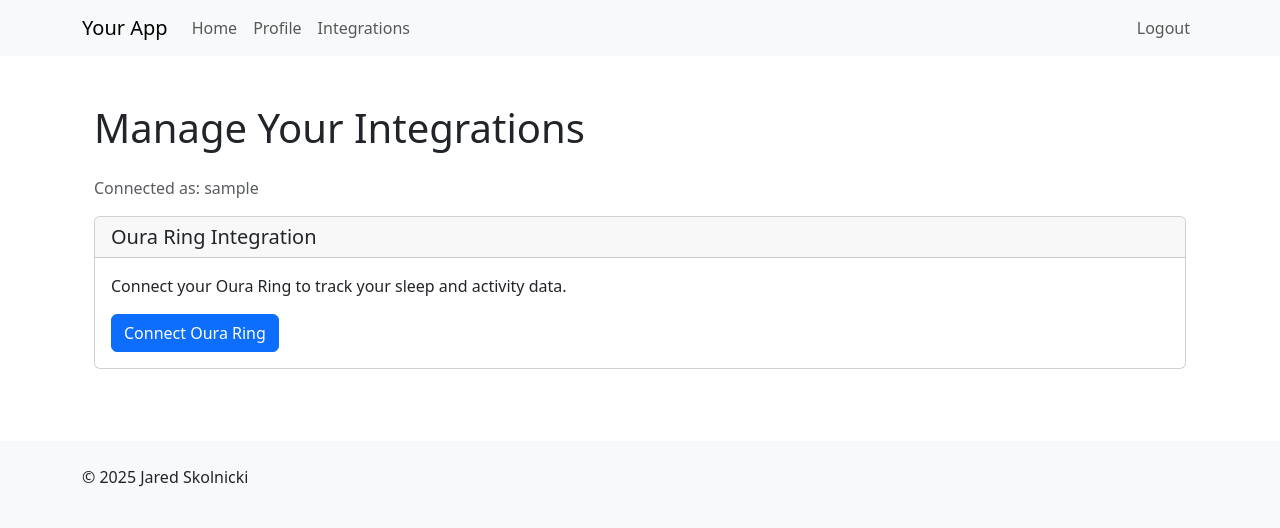
After one commit to jskolnicki/personal-health-dashboard, a Flask app: page /integrations in a window 1280 px wide. The commit adds this page. Shown: the top 528 px of the page. Run offline with Flask 3, Linux system fonts and the light colour scheme; the visitor is signed in with stand-in values (Sample User, id 1).

Commit message:
feat: Add Oura Ring OAuth integration (#8)

```diff
--- a/app/__init__.py
+++ b/app/__init__.py
@@ -39,6 +39,9 @@ def create_app(config_object=Config):
     from app.blueprints.auth.routes import auth_bp
     app.register_blueprint(auth_bp)
 
+    from app.blueprints.integrations.routes import integrations_bp
+    app.register_blueprint(integrations_bp)
+
     # from app.blueprints.journal.routes import journal_bp
     # app.register_blueprint(journal_bp)
 
--- /dev/null
+++ b/app/blueprints/integrations/routes.py
@@ -0,0 +1,112 @@
+# app/blueprints/integrations/routes.py
+from flask import Blueprint, render_template, redirect, url_for, request, current_app, flash
+from flask_login import login_required, current_user
+from app.extensions import db
+from database.models import UserIntegrations
+import requests
+from datetime import datetime
+import os
+
+integrations_bp = Blueprint('integrations', __name__, template_folder='templates')
+
+OURA_AUTH_URL = "https://cloud.ouraring.com/oauth/authorize"
+OURA_TOKEN_URL = "https://api.ouraring.com/oauth/token"
+
+# Make sure routes require login
+@integrations_bp.route('/integrations')
+@login_required
+def index():
+    """Only show integrations for logged-in users"""
+    """Show available integrations and their status"""
+    integrations = UserIntegrations.query.filter_by(user_id=current_user.user_id).all()
+    oura_integration = next((i for i in integrations if i.integration_type == 'oura'), None)
+
+    return render_template(
+        'index.html',
+        oura_integration=oura_integration
+    )
+
+@integrations_bp.route('/integrations/oura/connect')
+@login_required
+def connect_oura():
+    """Initiate Oura OAuth flow"""
+    client_id = os.getenv('OURA_CLIENT_ID')
+    redirect_uri = url_for('integrations.oura_callback', _external=True)
+
+    params = {
+        'client_id': client_id,
+        'redirect_uri': redirect_uri,
+        'response_type': 'code',
+        'state': 'your_state_here'  # In production, use a secure random state
+    }
+
+    auth_url = f"{OURA_AUTH_URL}?{'&'.join(f'{k}={v}' for k, v in params.items())}"
+    return redirect(auth_url)
+
+@integrations_bp.route('/integrations/oura/callback')
+@login_required
+def oura_callback():
+    """Handle Oura OAuth callback"""
+    error = request.args.get('error')
+    if error:
+        flash(f'Error connecting to Oura: {error}', 'error')
+        return redirect(url_for('integrations.index'))
+
+    code = request.args.get('code')
+    if not code:
+        flash('No authorization code received from Oura', 'error')
+        return redirect(url_for('integrations.index'))
+
+    # Exchange code for token
+    try:
+        token_response = requests.post(OURA_TOKEN_URL, data={
+            'grant_type': 'authorization_code',
+            'code': code,
+            'client_id': os.getenv('OURA_CLIENT_ID'),
+            'client_secret': os.getenv('OURA_CLIENT_SECRET'),
+            'redirect_uri': url_for('integrations.oura_callback', _external=True)
+        })
+        token_response.raise_for_status()
+        token_data = token_response.json()
+
+        # Store the access token
+        integration = UserIntegrations.query.filter_by(
+            user_id=current_user.user_id,
+            integration_type='oura'
+        ).first()
+
+        if integration:
+            integration.set_credentials({'api_key': token_data['access_token']})
+            integration.status = 'active'
+            integration.updated_at = datetime.utcnow()
+        else:
+            integration = UserIntegrations(
+                user_id=current_user.user_id,
+                integration_type='oura',
+                credentials={'api_key': token_data['access_token']}
+            )
+            db.session.add(integration)
+
+        db.session.commit()
+        flash('Successfully connected to Oura Ring!', 'success')
+
+    except requests.exceptions.RequestException as e:
+        flash(f'Error exchanging code for token: {str(e)}', 'error')
+
+    return redirect(url_for('integrations.index'))
+
+@integrations_bp.route('/integrations/oura/disconnect', methods=['POST'])
+@login_required
+def disconnect_oura():
+    """Remove Oura Ring integration"""
+    integration = UserIntegrations.query.filter_by(
+        user_id=current_user.user_id,
+        integration_type='oura'
+    ).first()
+
+    if integration:
+        db.session.delete(integration)
+        db.session.commit()
+        flash('Oura Ring integration has been removed', 'success')
+
+    return redirect(url_for('integrations.index'))
--- /dev/null
+++ b/app/blueprints/integrations/templates/index.html
@@ -0,0 +1,54 @@
+{# app/blueprints/integrations/templates/integrations/index.html #}
+{% extends "base.html" %}
+
+{% block title %}Manage Integrations{% endblock %}
+
+{% block content %}
+<div class="container py-4">
+    <h1 class="mb-4">Manage Your Integrations</h1>
+    <p class="text-muted">Connected as: {{ current_user.username }}</p>
+
+    {% with messages = get_flashed_messages(with_categories=true) %}
+        {% if messages %}
+            {% for category, message in messages %}
+                <div class="alert alert-{{ category }} alert-dismissible fade show" role="alert">
+                    {{ message }}
+                    <button type="button" class="btn-close" data-bs-dismiss="alert" aria-label="Close"></button>
+                </div>
+            {% endfor %}
+        {% endif %}
+    {% endwith %}
+
+    <div class="card mb-4">
+        <div class="card-header">
+            <h2 class="h5 mb-0">Oura Ring Integration</h2>
+        </div>
+        <div class="card-body">
+            {% if oura_integration %}
+                <div class="d-flex justify-content-between align-items-center">
+                    <div>
+                        <p class="mb-0">
+                            <span class="badge bg-success">Connected</span>
+                            Last synced:
+                            {% if oura_integration.last_sync %}
+                                {{ oura_integration.last_sync.strftime('%Y-%m-%d %H:%M:%S') }}
+                            {% else %}
+                                Never
+                            {% endif %}
+                        </p>
+                    </div>
+                    <form action="{{ url_for('integrations.disconnect_oura') }}" method="POST"
+                          onsubmit="return confirm('Are you sure you want to disconnect your Oura Ring integration?');">
+                        <button type="submit" class="btn btn-danger">Disconnect</button>
+                    </form>
+                </div>
+            {% else %}
+                <p>Connect your Oura Ring to track your sleep and activity data.</p>
+                <a href="{{ url_for('integrations.connect_oura') }}" class="btn btn-primary">
+                    Connect Oura Ring
+                </a>
+            {% endif %}
+        </div>
+    </div>
+</div>
+{% endblock %}
--- a/app/templates/base.html
+++ b/app/templates/base.html
@@ -22,6 +22,9 @@
                     {% if current_user.is_authenticated %}
                     <li class="nav-item">
                         <a class="nav-link" href="{{ url_for('auth.profile') }}">Profile</a>
+                    </li>
+                    <li class="nav-item">
+                        <a class="nav-link" href="{{ url_for('integrations.index') }}">Integrations</a>
                     </li>
                     {% endif %}
                 </ul>
```
Also changed, not shown: app/blueprints/integrations/__init__.py (added).
